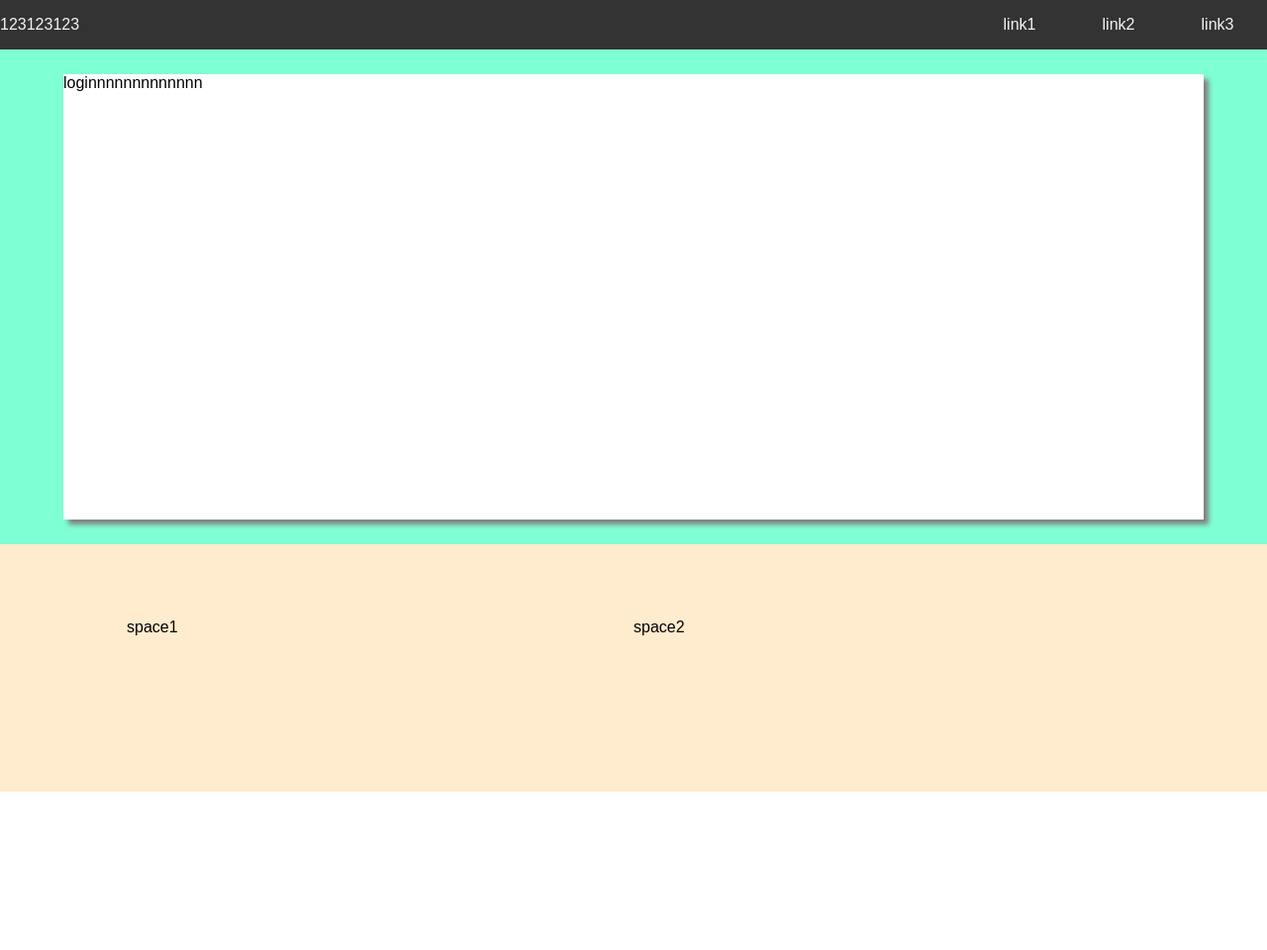
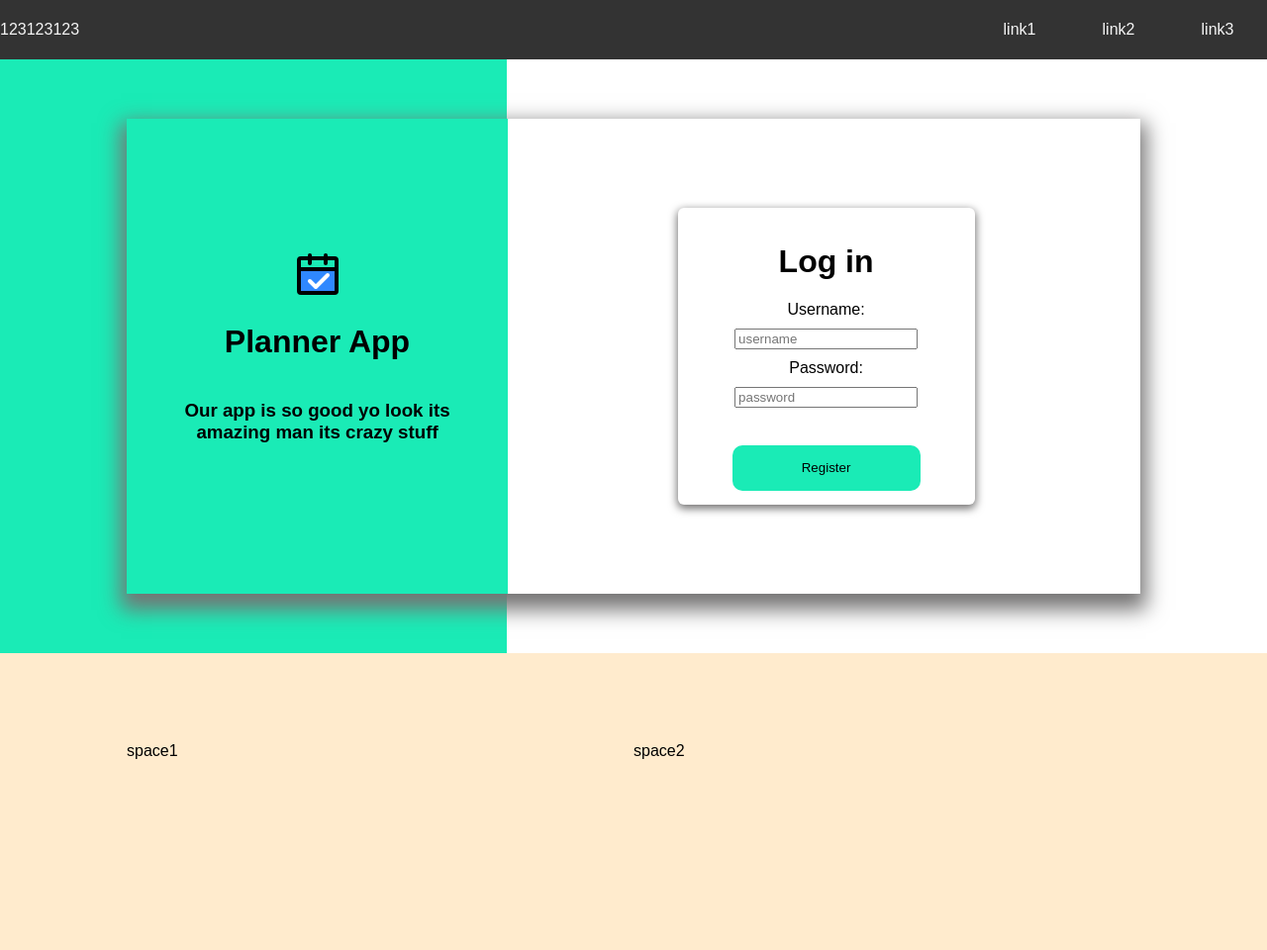
Before and after one commit to DTcode22/planner, a PHP site: page / in a window 1280 px wide. Shown: the whole page at 99% size. Before the commit the page ends 800 px from the top, so only its background shows below. Run offline with PHP 8.4, Linux system fonts and the light colour scheme.

Commit message:
login-update

```diff
--- a/assets/styles/styles.css
+++ b/assets/styles/styles.css
@@ -13,9 +13,19 @@ a {
 button {
   cursor: pointer;
 }
+h3 {
+  text-align: center;
+}
+
+form {
+  display: flex;
+  flex-direction: column;
+  justify-content: center;
+  align-items: center;
+  gap: 10px;
+}
 .full-vw {
   width: 100vw;
-  height: 100vh;
   display: flex;
   align-items: center;
   flex-direction: column;
@@ -34,16 +44,93 @@ button {
   display: flex;
   align-items: center;
   justify-content: center;
-  min-height: 500px;
+  height: 600px;
   width: 100%;
-  background-color: aquamarine;
+  background-color: rgb(61, 84, 76);
 }
 .login-content {
-  height: 90%;
-  width: 90%;
+  display: flex;
+  align-items: center;
+  justify-content: center;
+  height: 100%;
+  width: 100%;
   max-width: 1440px;
-  box-shadow: 5px 5px 5px gray;
-  background-color: #fff;
+}
+
+.login-content {
+  position: relative;
+  display: flex;
+  align-items: center;
+  justify-content: center;
+  height: 100%;
+  width: 100%;
+}
+
+.outer-green-box {
+  height: 100%;
+  width: 40%;
+  background-color: rgb(26, 235, 182);
+}
+.outer-white-box {
+  height: 100%;
+  width: 60%;
+  background-color: rgb(255, 255, 255);
+}
+.login-box-container {
+  position: absolute;
+  display: flex;
+  align-items: center;
+  justify-content: space-between;
+  background-color: rgb(255, 255, 255);
+  top: 10%;
+  left: 10%;
+  height: 80%;
+  width: 80%;
+  box-shadow: 0px 10px 20px 6px #757474;
+}
+.inner-green-box {
+  display: flex;
+  align-items: center;
+  justify-content: center;
+  flex-direction: column;
+  background-color: rgb(26, 235, 182);
+  width: 37.6%;
+  height: 100%;
+}
+.inner-green-box-content {
+  display: flex;
+  align-items: center;
+  justify-content: center;
+  flex-direction: column;
+  width: 300px;
+  height: 300px;
+}
+.inner-white-box {
+  display: flex;
+  align-items: center;
+  justify-content: center;
+  flex-direction: column;
+  width: 62%;
+  height: 100%;
+  background-color: rgb(255, 255, 255);
+}
+.inner-white-box-container {
+  display: flex;
+  align-items: center;
+  justify-content: center;
+  flex-direction: column;
+  width: 300px;
+  height: 300px;
+  box-shadow: 0px 3px 8px 1px #757474;
+  border-radius: 6px;
+}
+.inputbutton {
+  height: 46px;
+  width: 190px;
+  background-color: rgb(26, 235, 182);
+  border: none;
+  border-radius: 10px;
+  cursor: pointer;
 }
 .footer-container {
   width: 100%;
--- a/index.php
+++ b/index.php
@@ -19,7 +19,45 @@
 
         <div class="login-container">
             <div class="login-content">
-                loginnnnnnnnnnnnn
+                <div class="outer-green-box"></div>
+                <div class="outer-white-box"></div>
+                <div class="login-box-container">
+                    <div class="inner-green-box">
+                        <div class="inner-green-box-content">
+                            <div class="svg-container"><svg xmlns="http://www.w3.org/2000/svg" width="48" height="48"
+                                    viewBox="0 0 48 48">
+                                    <g fill="none" stroke-width="4">
+                                        <path fill="#2F88FF" stroke="#000" stroke-linejoin="round"
+                                            d="M5 19H43V41C43 42.1046 42.1046 43 41 43H7C5.89543 43 5 42.1046 5 41V19Z" />
+                                        <path stroke="#000" stroke-linejoin="round"
+                                            d="M5 10C5 8.89543 5.89543 8 7 8H41C42.1046 8 43 8.89543 43 10V19H5V10Z" />
+                                        <path stroke="#fff" stroke-linecap="round" stroke-linejoin="round"
+                                            d="M16 31L22 37L34 25" />
+                                        <path stroke="#000" stroke-linecap="round" d="M16 5V13" />
+                                        <path stroke="#000" stroke-linecap="round" d="M32 5V13" />
+                                    </g>
+                                </svg></div>
+                            <h1>Planner App</h1>
+                            <h3>Our app is so good yo look its amazing man its crazy stuff</h3>
+                        </div>
+                    </div>
+                    <div class="inner-white-box">
+                        <div class="inner-white-box-container">
+                            <h1>Log in</h1>
+                            <div class="user-container">
+                                <form action="">
+                                    <label for="username">Username:</label>
+                                    <input type="text" placeholder="username" id="username" name="username"
+                                        required></input>
+                                    <label for="password">Password:</label>
+                                    <input type="password" id="password" name="password" placeholder="password"
+                                        required /><br />
+                                    <input type="submit" value="Register" class="inputbutton" />
+                                </form>
+                            </div>
+                        </div>
+                    </div>
+                </div>
             </div>
 
         </div>
```
Also changed, not shown: assets/images/planner-logo2.PNG (added).
